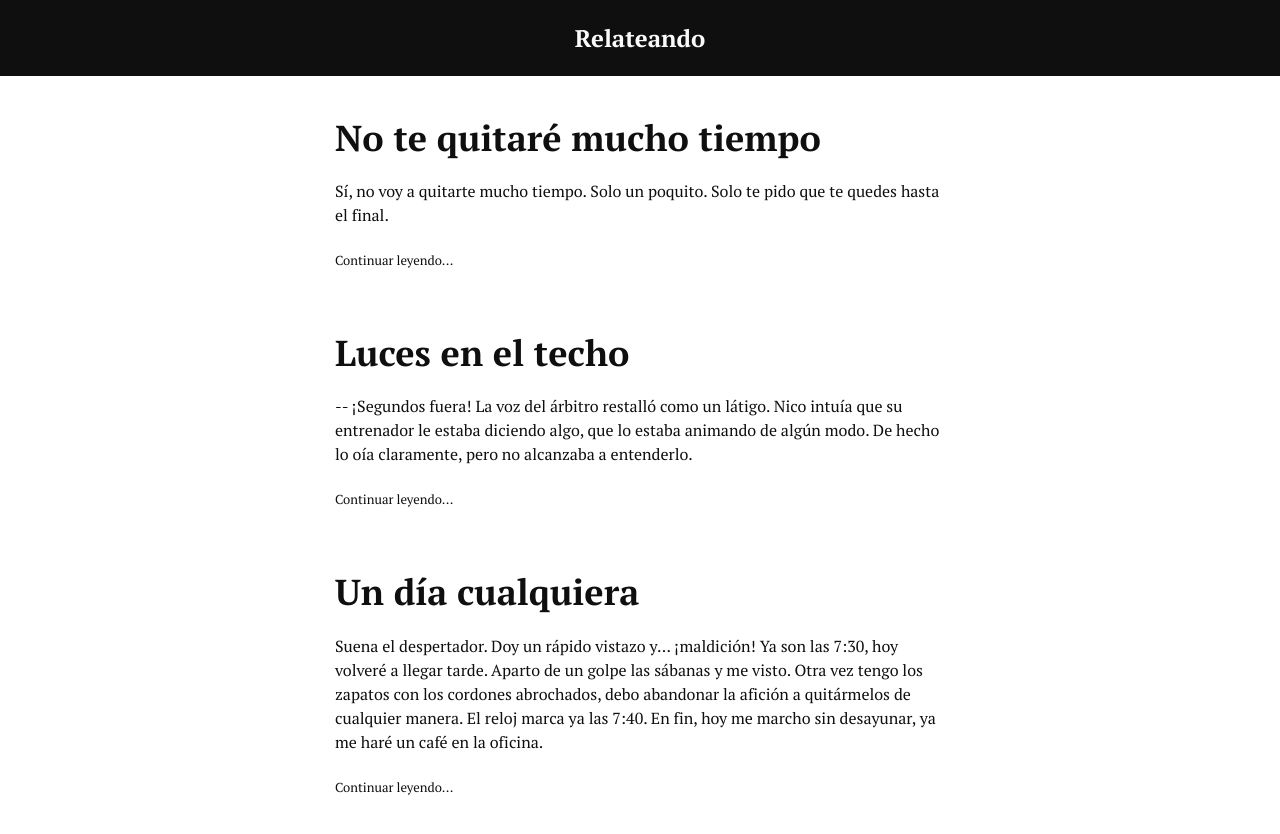
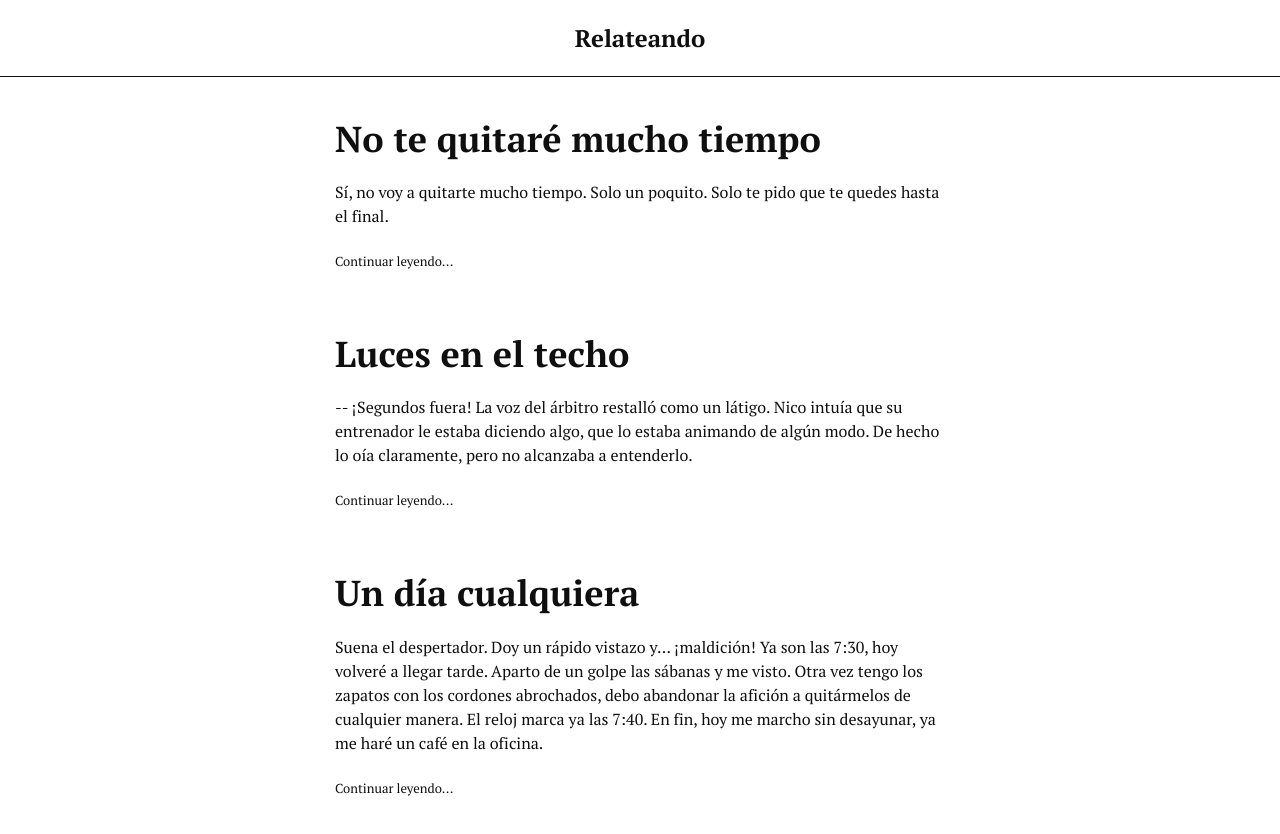
Before and after one commit to irikuo/relateando.es, a Next.js app: page / in a window 1280 px wide. Shown: the top 834 px of the page. Built offline with nearby package versions, Linux system fonts and the light colour scheme.

Commit message:
Minor layout improvement

```diff
--- a/components/Header.module.scss
+++ b/components/Header.module.scss
@@ -1,19 +1,20 @@
 @import '../styles/variables';
 
 .header {
-  background-color: $main-color;
+  background-color: $background-color;
   display: flex;
   justify-content: center;
   padding: $default-spacing 0;
   position: sticky;
   top: 0;
   width: 100%;
+  border-bottom: 1px solid $main-color;
 }
 
 .title {
   font-size: 24px;
   font-weight: $bold;
-  color: $dark-color-98;
+  color: $main-color;
   text-decoration: none;
 
   &:hover,
--- a/styles/variables.scss
+++ b/styles/variables.scss
@@ -10,7 +10,7 @@ $dark-color-94: lighten(#000, 94);
 $dark-color-98: lighten(#000, 98);
 
 $main-color: $dark-color-6;
-// $main-reverse-color: $dark-color-98;
+$background-color: #fff;
 
 $text-color: $main-color;
 $text-color-active: $dark-color-50;
```
